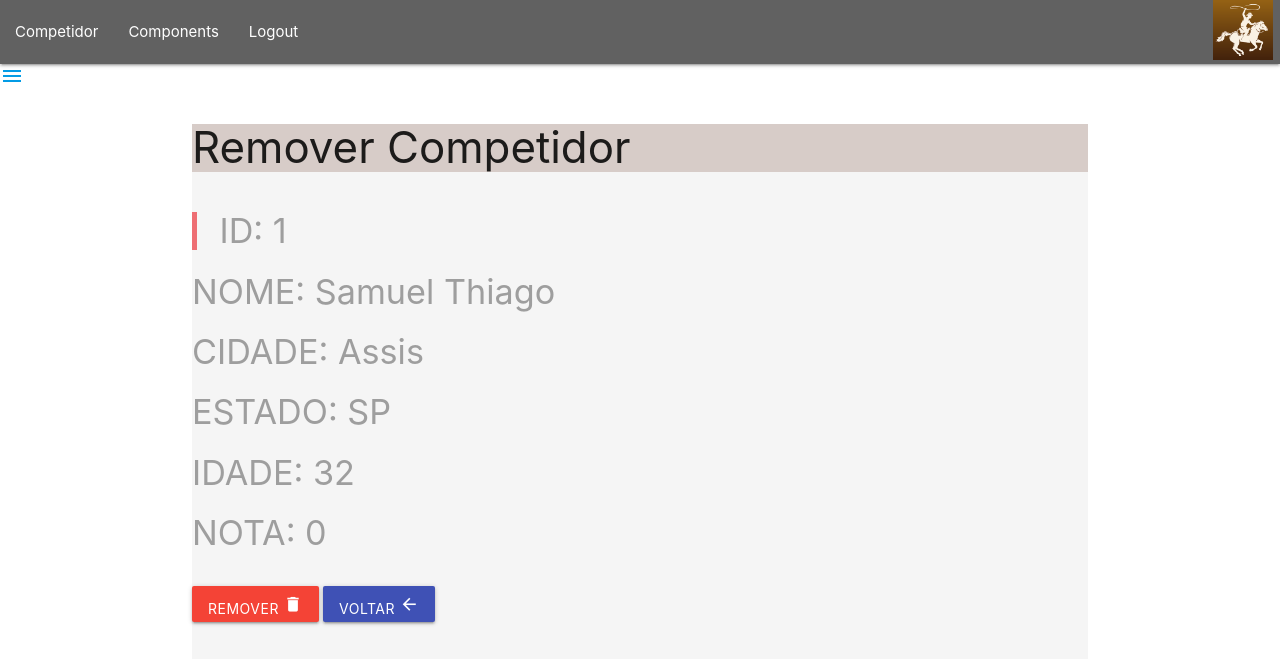
After one commit to arcamolesi/lpadsphp2021, a PHP site: page /frmRmvCompetidor.php?id=1 in a window 1280 px wide. The commit adds this page. Shown: the top 666 px of the page. Run offline with PHP 8.4, Linux system fonts and the light colour scheme; data comes from the database, SQL or seed files in the repository; some libraries are stand-ins or nearby versions.

Commit message:
Atualização Remoção e Menu
Atualização contemplando a remoção de competidores, o menu principal e o menu lateral.

```diff
--- a/frmEdtCompetidor.php
+++ b/frmEdtCompetidor.php
@@ -1,4 +1,5 @@
 <?php //frmEdtCompetidor.php
+    include 'menu.php';
     include 'conexao.php';
 
     //recuperar o id pelo método GET
--- a/frmInsCompetidor.php
+++ b/frmInsCompetidor.php
@@ -1,3 +1,7 @@
+<?php
+   include 'menu.php';
+?>
+
 <!DOCTYPE html>
 <html lang="pt-br">
 <head>
--- /dev/null
+++ b/frmRmvCompetidor.php
@@ -0,0 +1,66 @@
+<?php
+    include 'menu.php';
+    $id =trim($_GET['id']);
+
+    //recuperar os dados no banco de dados
+    include 'conexao.php';
+    $pdo = Conexao::conectar();
+    $pdo->setAttribute(PDO:: ATTR_ERRMODE, PDO::ERRMODE_EXCEPTION);
+    $sql = "SELECT * FROM competidor WHERE id=?;"; //o ? indica uma argumento para o sql
+    $query = $pdo->prepare($sql);
+    $query->execute(array($id)); // o array($id) é um parâmetro passado para o argumento do SQL.
+
+    $competidor = $query->fetch(PDO::FETCH_ASSOC);
+    Conexao::desconectar();
+
+?>
+
+<!DOCTYPE html>
+<html lang="pt-br">
+<head>
+    <meta charset="UTF-8">
+    <meta http-equiv="X-UA-Compatible" content="IE=edge">
+    <meta name="viewport" content="width=device-width, initial-scale=1.0">
+
+    <!-- Compiled and minified CSS -->
+    <link rel="stylesheet" href="https://cdnjs.cloudflare.com/ajax/libs/materialize/1.0.0/css/materialize.min.css">
+
+    <!-- Compiled and minified JavaScript -->
+    <script src="https://cdnjs.cloudflare.com/ajax/libs/materialize/1.0.0/js/materialize.min.js"></script>
+
+    <link href="https://fonts.googleapis.com/icon?family=Material+Icons" rel="stylesheet">
+
+    <title>Remoção de Competidor</title>
+</head>
+<body>
+    <div class="container grey lighten-4 col s12">
+        <div class="brown lighten-4 col s12">
+            <h3>Remover Competidor</h3>
+        </div>
+    <form action="remCompetidor.php" method="POST" id='frmRmvCompetidor' class="col s12">
+        <div class="row">
+             <div class="col s10">
+                 <label for ="lblId"><h4><blockquote>ID:  <?php echo $id?></blockquote></h4></label>
+                 <input type="hidden" id="id" name="id" value="<?php echo $id;?>">
+
+                 <label for ="lblNome"><H4>NOME: <?php echo $competidor['nome'];?></H4></label>
+                 <label for ="lblCidade"><H4>CIDADE: <?php echo $competidor['cidade'];?></H4></label>
+                 <label for ="lblEstado"><H4>ESTADO: <?php echo $competidor['estado'];?></H4></label>
+                 <label for ="lblIdade"><H4>IDADE: <?php echo $competidor['idade'];?></H4></label>
+                 <label for ="lblNota"><H4>NOTA: <?php echo $competidor['somanota'];?></H4></label>
+             </div>
+        </div>
+            <div class="input-field col s8">
+               <button class="btn waves-effect waves-light red" type="submit" name="btnRemover">
+               Remover <i class="material-icons">delete</i>
+               </button>
+
+              <button class="btn waves-effect waves-light indigo" type="button" name="btnVoltar"
+                onclick="JavaScript:location.href='listarCompetidor.php'">
+               Voltar <i class="material-icons">arrow_back</i>
+               </button>
+            </div>
+            <br/>
+     </form>
+</body>
+</html>
--- /dev/null
+++ b/menu.php
@@ -0,0 +1,71 @@
+<!DOCTYPE html>
+<html lang="pt-br">
+<head>
+    <meta charset="UTF-8">
+    <meta http-equiv="X-UA-Compatible" content="IE=edge">
+    <meta name="viewport" content="width=device-width, initial-scale=1.0">
+
+    <!-- Compiled and minified CSS -->
+    <link rel="stylesheet" href="https://cdnjs.cloudflare.com/ajax/libs/materialize/1.0.0/css/materialize.min.css">
+    <!-- Compiled and minified JavaScript -->
+    <script src="https://cdnjs.cloudflare.com/ajax/libs/materialize/1.0.0/js/materialize.min.js"></script>
+    <link href="https://fonts.googleapis.com/icon?family=Material+Icons" rel="stylesheet">
+    <script src="https://code.jquery.com/jquery-1.9.1.min.js"></script>
+
+    <title>Sistema de Rodeios FEMA 2021 - ADS</title>
+</head>
+
+<body>
+   <!-- menu suspenso -->
+  <nav class="grey darken-2">
+    <div class="nav-wrapper">
+      <a href="#" class="brand-logo right"><img src="imagens/logo3.png" width="60"></a>
+      <ul id="nav-mobile" class="left hide-on-med-and-down">
+        <li><a href="listarCompetidor.php">Competidor</a></li>
+        <li><a href="badges.html">Components</a></li>
+        <li><a href="logout.php">Logout</a></li>
+      </ul>
+    </div>
+  </nav>
+
+  <!-- menu lateral -->
+  <ul id="slide-out" class="sidenav">
+    <!-- <div class="teal lighten-5"> -->
+    <li><div class="user-view">
+      <div class="background">
+        <img src="imagens/empresa2.jpeg">
+      </div>
+      <a href="#user"><img class="circle" src="imagens/perfil.jpg"></a>
+      <a href="#name"><span class="yellow-text name">Almir Camolesi</span></a>
+      <a href="#email"><span class="yellow-text email">camolesi@fema.edu.br</span></a>
+    </div></li>
+    <li><a href="listarCompetidor.php"><i class="material-icons">person</i>Competidores</a></li>
+    <li><a href="#!">Second Link</a></li>
+    <li><div class="divider"></div></li>
+    <li><a class="subheader">Subheader</a></li>
+    <li><a class="waves-effect" href="#!">Third Link With Waves</a></li>
+    <!-- </div> -->
+  </ul>
+  <a href="#" data-target="slide-out" class="sidenav-trigger"><i class="material-icons">menu</i></a>
+
+</body>
+</html>
+
+<script type="text/javascript">
+
+document.addEventListener('DOMContentLoaded', function() {
+    var elems = document.querySelectorAll('.sidenav');
+    var instances = M.Sidenav.init(elems, options);
+  });
+
+  // Initialize collapsible (uncomment the lines below if you use the dropdown variation)
+  // var collapsibleElem = document.querySelector('.collapsible');
+  // var collapsibleInstance = M.Collapsible.init(collapsibleElem, options);
+
+  // Or with jQuery
+
+  $(document).ready(function(){
+    $('.sidenav').sidenav();
+  });
+
+</script>
```
Also changed, not shown: listarCompetidor.php (+6 -1 lines), remCompetidor.php (added, +16 -0 lines), imagens/FEMA1.png (added), imagens/empresa.jpg (added), imagens/empresa2.jpeg (added), imagens/fema.png (added), imagens/logo.png (added), imagens/logo2.jpg (added), imagens/logo3.png (added), imagens/perfil.jpg (added).
